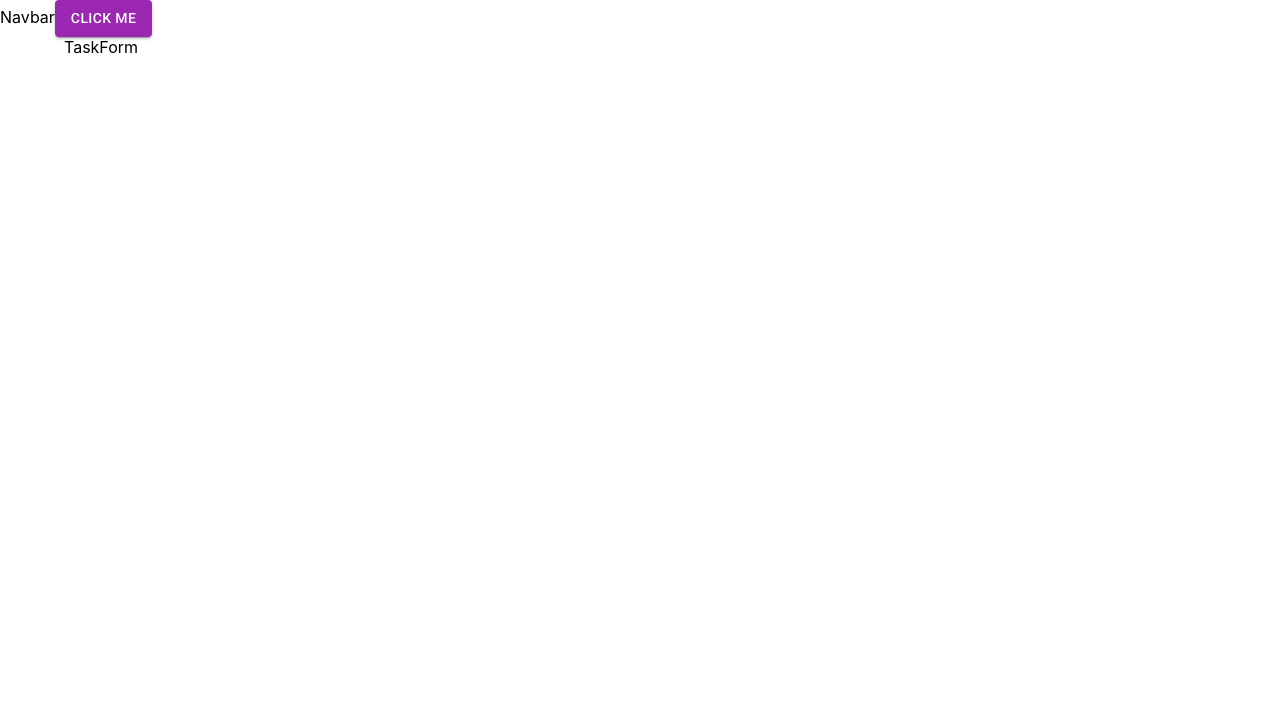
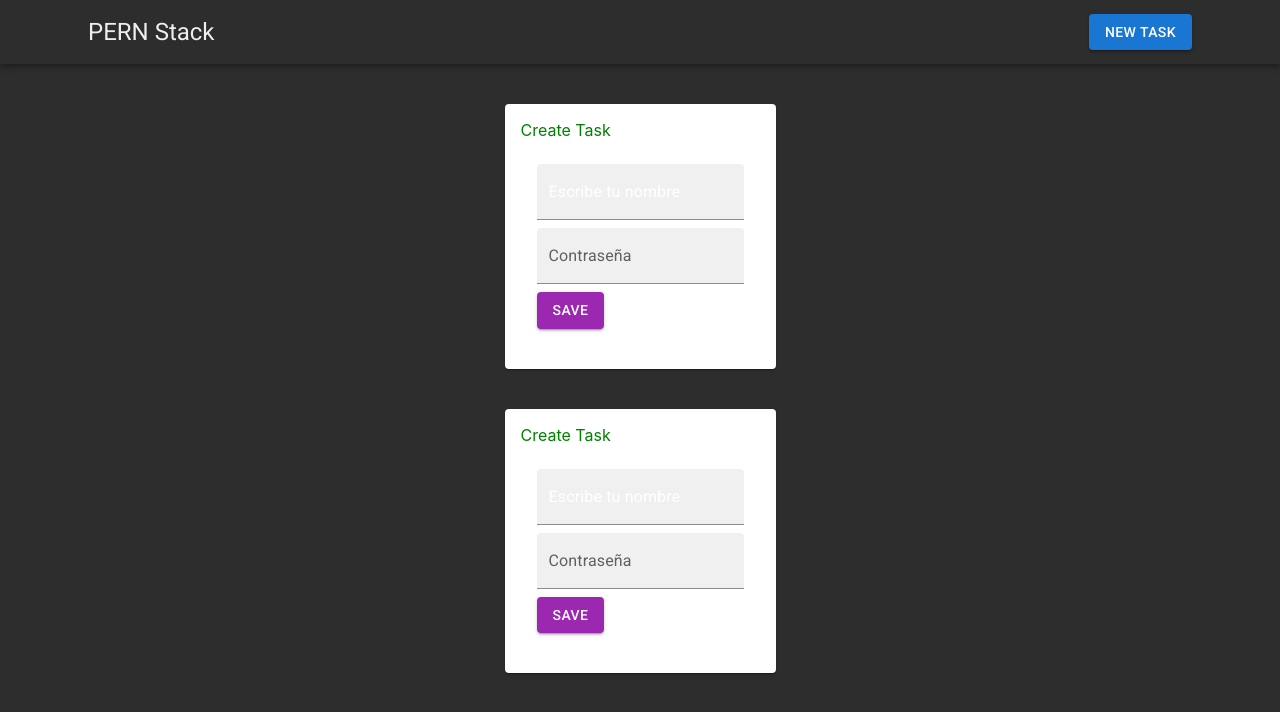
Before and after one commit to randysmc/SP_Chapin, a React (Create React App) app in the folder client/: page /tasks/new in a window 1280 px wide. Shown: the top 712 px of the page. Built offline with nearby package versions, Linux system fonts and the light colour scheme.

Commit message:
agregada la vista principal

```diff
--- a/client/src/components/Navbar.js
+++ b/client/src/components/Navbar.js
@@ -1,10 +1,27 @@
-import {Button} from '@mui/material'
+//import {Button} from '@mui/material'
+import { AppBar, Box, Button, Container, Toolbar, Typography } from "@mui/material"
+import { Link, useNavigate } from "react-router-dom"
 
 export default function Navbar() {
+
+  const navigate = useNavigate();
   return (
-    <div>
-      Navbar
-      <Button variant='contained' color= 'secondary'>Click Me</Button>
-      </div>
+    <Box sx={{flexGrow:1}}>
+      <AppBar position='static' color='transparent'>
+        <Container>
+            <Toolbar>
+              <Typography variant='h5' sx={{flexGrow:1}}>
+
+                  <Link to="/" style={{textDecoration:'none', color:'#eee'}}>
+                    PERN Stack
+                  </Link>
+              </Typography>
+              <Button variant='contained' color= 'primary' onClick={()=> navigate('/tasks/new')}>
+                New Task
+              </Button>
+            </Toolbar>
+        </Container>
+      </AppBar>
+    </Box>
   )
 }
--- a/client/src/components/TaskForm.js
+++ b/client/src/components/TaskForm.js
@@ -1,6 +1,100 @@
+/*Se utiliza para ordenar elementos dentro de la pantalla */
+import {
+  Button,
+  Card,
+  CardContent,
+  Grid,
+  TextField,
+  Typography,
+} from "@mui/material";
+import { Link, useNavigate } from "react-router-dom";
 
 export default function TaskForm() {
+  const navigate = useNavigate();
+
   return (
-    <div>TaskForm</div>
-  )
+    <Grid
+      container
+      direction="column"
+      alignItems="center"
+      justifyContent="center"
+    >
+      <Grid item xs={3}>
+        <Card
+          sx={{ mt: 5 }}
+          style={{ backgroundColor: "white", padding: "1rem" }}
+        >
+          <Typography variant="5" textAlign="center" color="green">
+            Create Task
+          </Typography>
+          <CardContent>
+            <form>
+              <TextField
+                variant="filled"
+                label="Escribe tu nombre"
+                placeholder="testing"
+                sx={{ display: "block", margin: ".5rem 0"
+              }}
+                inputProps={{style:{color:"white"}}}
+                InputLabelProps={{style:{color:"white"}}}
+              />
+
+
+              <TextField
+                variant="filled"
+                label="Contraseña"
+                /**
+                 * multiline
+                 * rows={4} para que sea multilinea
+                 */
+                sx={{ display: "block", margin: ".5rem 0" }}
+              />
+            </form>
+            <Button variant="contained" color="secondary" type="submit">
+              Save
+            </Button>
+          </CardContent>
+        </Card>
+      </Grid>
+
+      <Grid item xs={3}>
+        <Card
+          sx={{ mt: 5 }}
+          style={{ backgroundColor: "white", padding: "1rem" }}
+        >
+          <Typography variant="5" textAlign="center" color="green">
+            Create Task
+          </Typography>
+          <CardContent>
+            <form>
+              <TextField
+                variant="filled"
+                label="Escribe tu nombre"
+                placeholder="testing"
+                sx={{ display: "block", margin: ".5rem 0"
+              }}
+                inputProps={{style:{color:"white"}}}
+                InputLabelProps={{style:{color:"white"}}}
+              />
+
+
+              <TextField
+                variant="filled"
+                label="Contraseña"
+                /**
+                 * multiline
+                 * rows={4} para que sea multilinea
+                 */
+                sx={{ display: "block", margin: ".5rem 0" }}
+              />
+            </form>
+            <Button variant="contained" color="secondary" type="submit">
+              Save
+            </Button>
+          </CardContent>
+        </Card>
+      </Grid>
+    </Grid>
+
+  );
 }
--- a/client/src/index.css
+++ b/client/src/index.css
@@ -5,6 +5,9 @@ body {
     sans-serif;
   -webkit-font-smoothing: antialiased;
   -moz-osx-font-smoothing: grayscale;
+  background: #2d2d2d;
+  color: red;
+
 }
 
 code {
```
